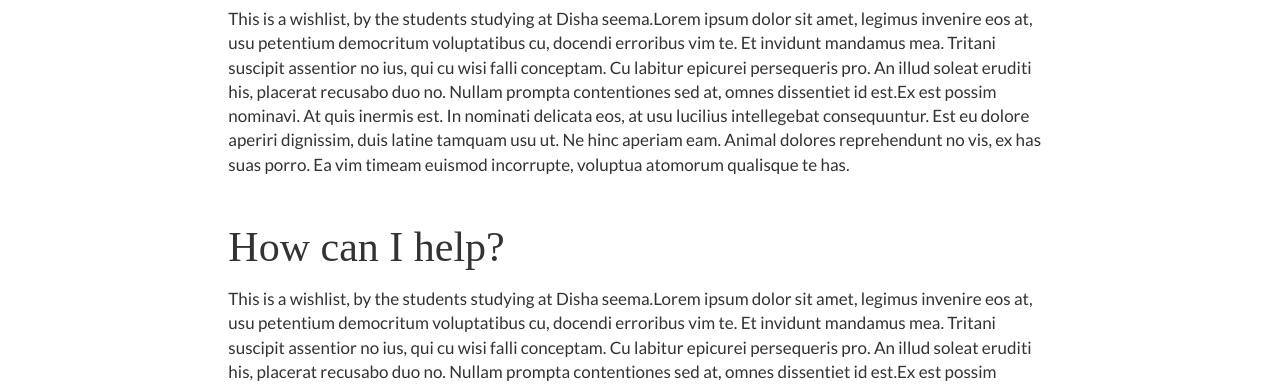
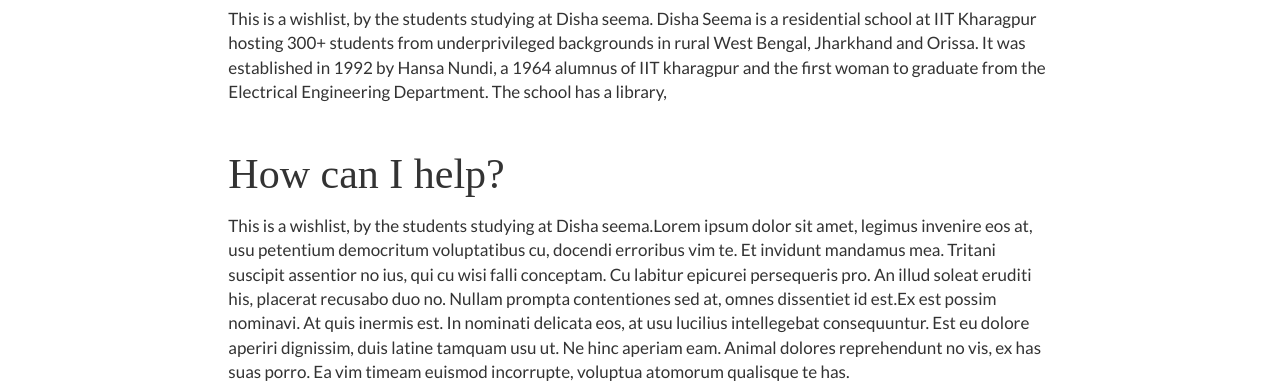
Before and after one commit to dishaseemaschool/be-their-genie, a website: page index.html in a window 1280 px wide. Shown: the part 703-1090 px from the top of the page. Drawn offline with nearby package versions, Linux system fonts and the light colour scheme; a web font is replaced by a local one.

Commit message:
Description

```diff
--- a/index.html
+++ b/index.html
@@ -53,7 +53,7 @@
         <div class="col-md-8 col-md-offset-2">
             <div>
                 <p class="head1">What is this?</p>
-                <p class="text1">This is a wishlist, by the students studying at Disha seema.Lorem ipsum dolor sit amet, legimus invenire eos at, usu petentium democritum voluptatibus cu, docendi erroribus vim te. Et invidunt mandamus mea. Tritani suscipit assentior no ius, qui cu wisi falli conceptam. Cu labitur epicurei persequeris pro. An illud soleat eruditi his, placerat recusabo duo no. Nullam prompta contentiones sed at, omnes dissentiet id est.Ex est possim nominavi. At quis inermis est. In nominati delicata eos, at usu lucilius intellegebat consequuntur. Est eu dolore aperiri dignissim, duis latine tamquam usu ut. Ne hinc aperiam eam. Animal dolores reprehendunt no vis, ex has suas porro. Ea vim timeam euismod incorrupte, voluptua atomorum qualisque te has.</p>
+                <p class="text1">This is a wishlist, by the students studying at Disha seema. Disha Seema is a residential school at IIT Kharagpur hosting 300+ students from underprivileged backgrounds in rural West Bengal, Jharkhand and Orissa. It was established in 1992 by Hansa Nundi, a 1964 alumnus of IIT kharagpur and the first woman to graduate from the Electrical Engineering Department. The school has a library, </p>
             </div>
             <div>
                 <p class="head1">How can I help?</p>
```
